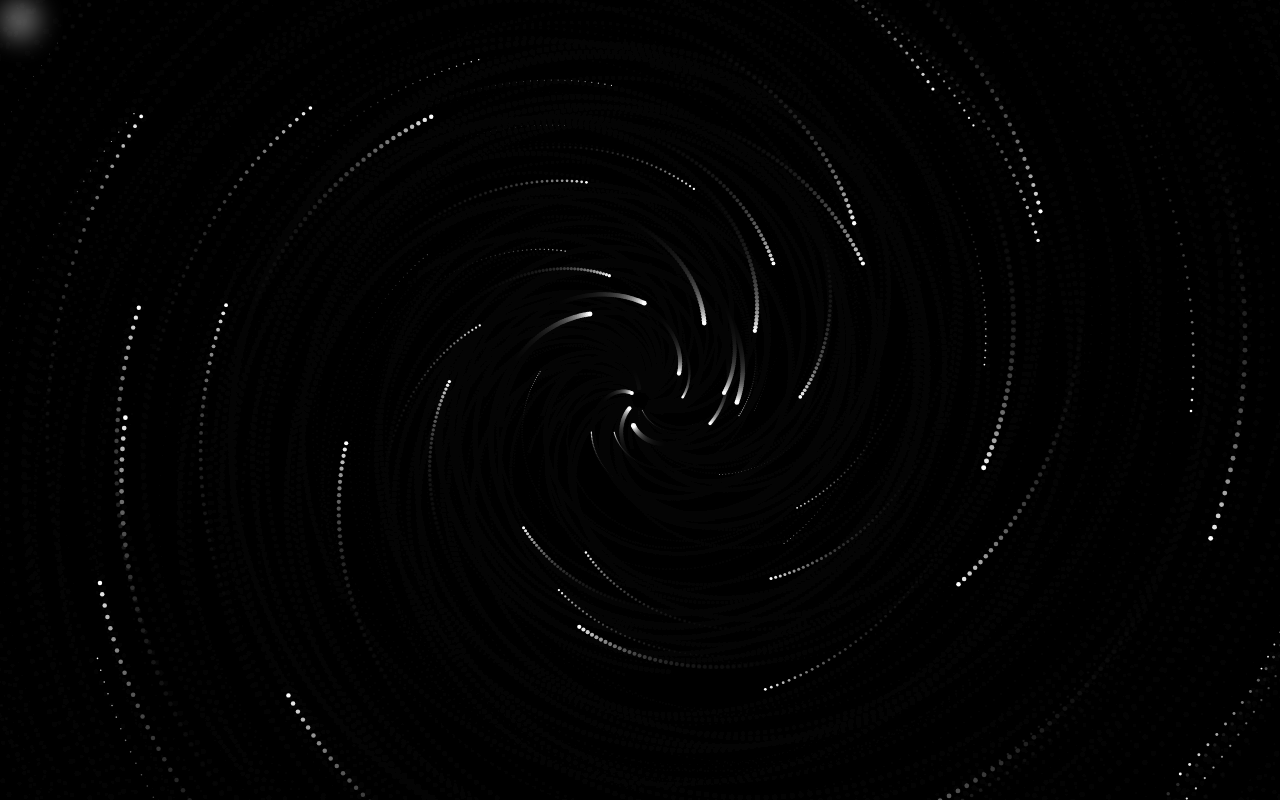
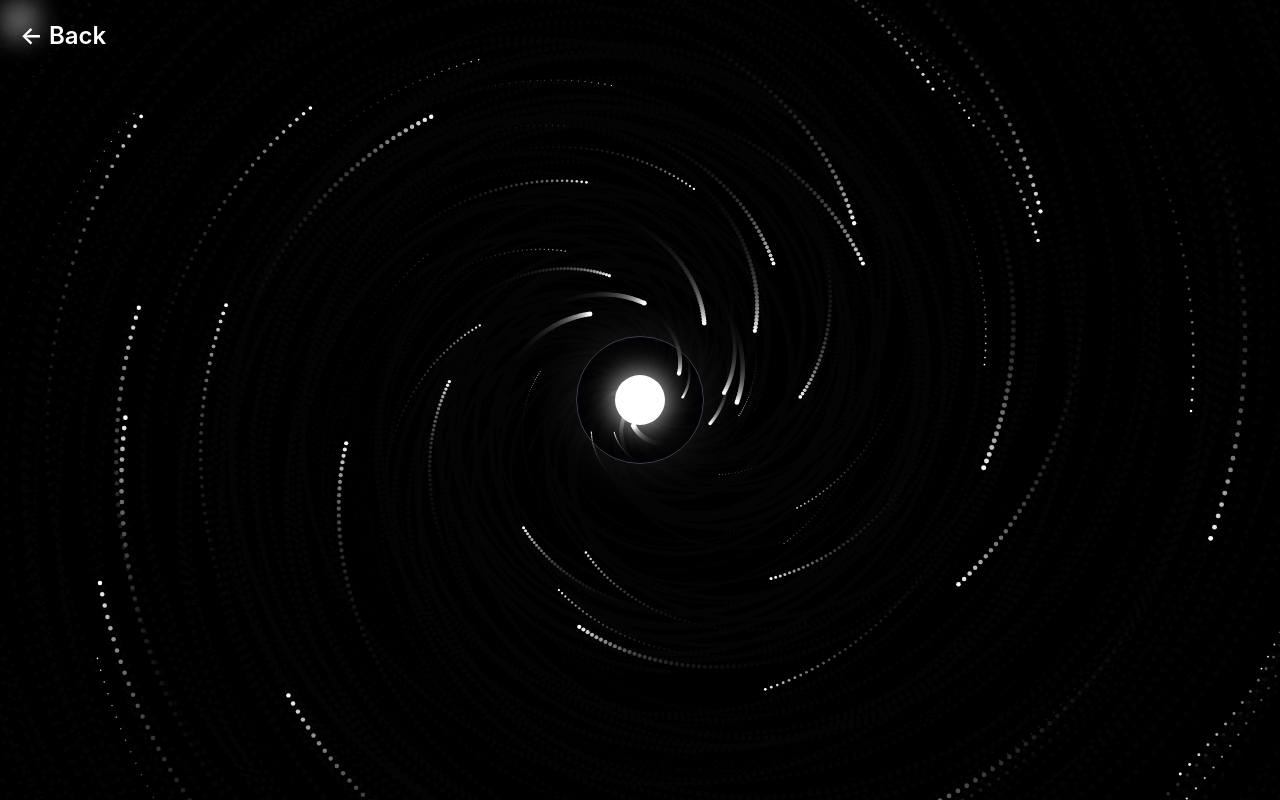
Before and after one commit to YJ0623/yj0623_portfolio, a Next.js app: page /side-projects/magneticbutton in a window 1280 px wide. Built offline with nearby package versions, Linux system fonts and the light colour scheme; a web font is replaced by a local one.

Commit message:
feat: 마그네틱 버튼 페이지 완성

```diff
--- a/src/app/side-projects/magneticbutton/page.tsx
+++ b/src/app/side-projects/magneticbutton/page.tsx
@@ -1,9 +1,19 @@
-import ParticleCanvas from "@/src/components/ui/ParticleCanvas";
+import BlackholeButton from '@/src/components/ui/BlackholeButton';
+import ParticleCanvas from '@/src/components/ui/ParticleCanvas';
+import Link from 'next/link';
 
 export default function Page() {
     return (
-        <div>
-            <ParticleCanvas />
+        <div className="w-full h-full">
+            <div className="relative flex min-h-screen items-center justify-center overflow-hidden bg-black">
+                <Link href="/side-projects" className="font-semibold text-2xl text-white z-15 absolute top-5 left-5">
+                    ← Back
+                </Link>
+                <ParticleCanvas />
+                <div className="z-10">
+                    <BlackholeButton />
+                </div>
+            </div>
         </div>
-    )
+    );
 }
--- a/src/app/side-projects/page.tsx
+++ b/src/app/side-projects/page.tsx
@@ -1,6 +1,7 @@
 import Image from 'next/image';
 import visionBoardImage from '../assets/visionBoard_capture.png';
 import dashBoardImage from '../assets/dashBoardImage.png';
+import magneticButtonImage from '../assets/blackhole.png';
 import Link from 'next/link';
 
 export default function SideProjects() {
@@ -56,9 +57,11 @@ export default function SideProjects() {
                                 href="/side-projects/magneticbutton"
                                 className="w-full h-full"
                             >
-                            <div className="flex w-full h-full items-center justify-center">
-                                마그네릭
-                            </div>
+                            <Image
+                                    src={magneticButtonImage}
+                                    alt="magnetic-button"
+                                    className="w-full h-full"
+                                />
                             <div className="absolute inset-0 bg-black/50 opacity-0 group-hover:opacity-100 transition-opacity duration-300 flex justify-center items-center">
                                 <span className="text-white text-2xl font-bold">
                                     Magnetic Button
--- /dev/null
+++ b/src/components/ui/BlackholeButton.tsx
@@ -0,0 +1,52 @@
+'use client';
+
+import { useRef, useState } from 'react';
+
+export default function BlackholeButton() {
+    const buttonRef = useRef<HTMLDivElement>(null);
+
+    const [position, setPosition] = useState({ x: 0, y: 0 });
+
+    const handleMouseMove = (e: React.MouseEvent<HTMLDivElement>) => {
+        if (!buttonRef.current) return;
+
+        const { left, top, width, height } =
+            buttonRef.current.getBoundingClientRect();
+
+        const centerX = left + width / 2;
+        const centerY = top + height / 2;
+
+        const x = (e.clientX - centerX) * 0.3;
+        const y = (e.clientY - centerY) * 0.3;
+
+        setPosition({ x, y });
+    };
+
+    const handleMouseLeave = () => {
+        setPosition({ x: 0, y: 0 });
+    };
+
+    const handleClick = () => {
+        alert("It's a magnetic magic!");
+        console.log("It's a magnetic magic!");
+    };
+
+    return (
+    <div
+      ref={buttonRef}
+      onMouseMove={handleMouseMove}
+      onMouseLeave={handleMouseLeave}
+      className="relative flex items-center justify-center w-64 h-64"
+    >
+      <div
+        className="absolute flex items-center justify-center w-32 h-32 rounded-full border border-gray-700 shadow-[0_0_50px_rgba(255,255,255,0.1)] transition-transform duration-200 ease-out"
+        style={{ transform: `translate(${position.x}px, ${position.y}px)` }}
+      >
+        <div
+          onClick={handleClick}
+          className="w-[50px] h-[50px] bg-white rounded-full cursor-pointer hover:scale-110 transition-transform shadow-[0_0_30px_white]"
+        />
+      </div>
+    </div>
+  );
+}
```
Also changed, not shown: src/app/assets/blackhole.png (added).
